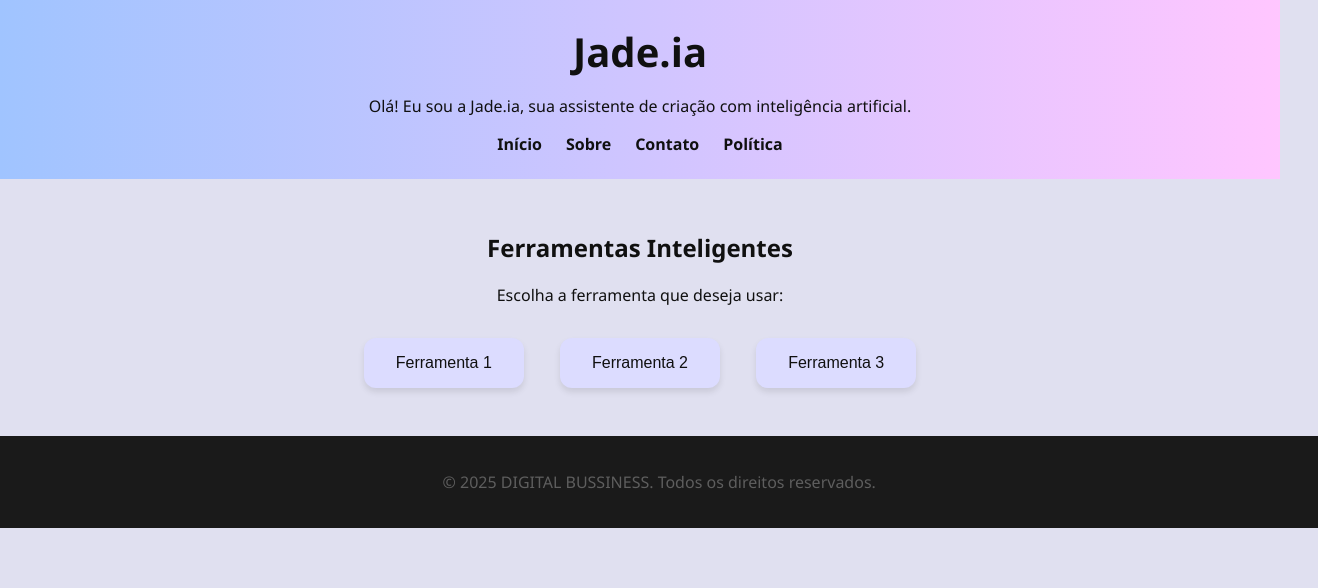
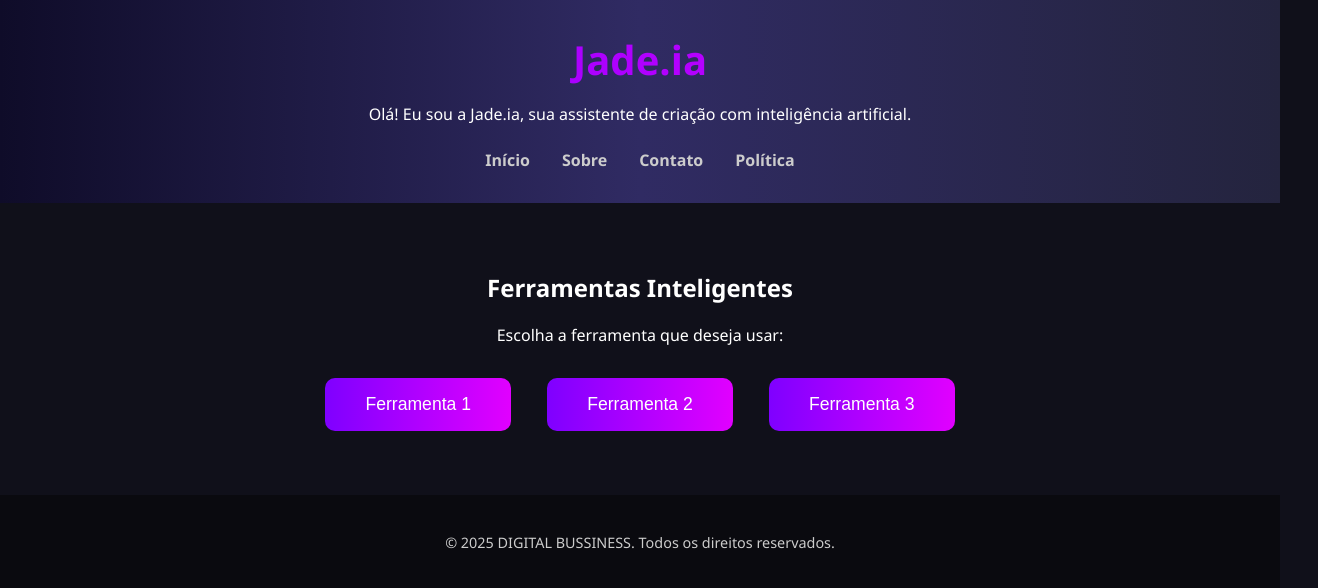
Before and after one commit to digitalbussiness/jade.ia-, a plain HTML site: page index.html in a window 1280 px wide. Shown: the whole page, 1318 px wide, since content can reach past the window. Drawn offline with Linux system fonts and the light colour scheme.

Commit message:
Update index.html

```diff
--- a/index.html
+++ b/index.html
@@ -10,13 +10,11 @@
   <link rel="icon" href="/favicon.ico" />
   <style>
     :root {
-      --primary-color: #e0e0f0;
-      --secondary-color: #101010;
-      --accent-color: #5e5e5e;
-      --button-color: #dcdcff;
-      --button-hover: #c0c0ff;
-      --header-gradient-start: #a0c4ff;
-      --header-gradient-end: #ffc6ff;
+      --primary-color: #10101a;
+      --secondary-color: #ffffff;
+      --accent-color: #cccccc;
+      --button-color: linear-gradient(to right, #7f00ff, #e100ff);
+      --button-hover: linear-gradient(to right, #6a00cc, #c000cc);
     }
 
     body {
@@ -27,66 +25,65 @@
     }
 
     header {
-      background: linear-gradient(to right, var(--header-gradient-start), var(--header-gradient-end));
-      padding: 1.5rem;
+      background: linear-gradient(to right, #0f0c29, #302b63, #24243e);
+      padding: 2rem 1rem;
       text-align: center;
     }
 
     header h1 {
       margin: 0;
       font-size: 2.5rem;
-      font-weight: 700;
+      background: linear-gradient(to right, #7f00ff, #e100ff);
+      -webkit-background-clip: text;
+      -webkit-text-fill-color: transparent;
     }
 
     nav {
       display: flex;
       justify-content: center;
-      gap: 1.5rem;
-      margin-top: 1rem;
+      gap: 2rem;
+      margin-top: 1.5rem;
       flex-wrap: wrap;
     }
 
     nav a {
-      color: var(--secondary-color);
+      color: var(--accent-color);
       text-decoration: none;
       font-weight: bold;
       transition: color 0.3s;
     }
 
     nav a:hover {
-      color: var(--accent-color);
+      color: var(--secondary-color);
     }
 
     main {
-      padding: 2rem;
+      padding: 3rem 2rem;
       text-align: center;
     }
 
     .button {
-      background-color: var(--button-color);
+      background: var(--button-color);
       border: none;
-      padding: 1rem 2rem;
+      padding: 1rem 2.5rem;
       color: var(--secondary-color);
-      font-size: 1rem;
+      font-size: 1.1rem;
       cursor: pointer;
       margin: 1rem;
-      border-radius: 12px;
-      box-shadow: 0 4px 6px rgba(0,0,0,0.1);
-      transition: background-color 0.3s ease;
+      border-radius: 10px;
+      transition: background 0.3s;
     }
 
     .button:hover {
-      background-color: var(--button-hover);
+      background: var(--button-hover);
     }
 
     footer {
-      background: #1a1a1a;
+      background: #0a0a0f;
       color: var(--accent-color);
       text-align: center;
-      padding: 1.2rem;
-      position: relative;
-      bottom: 0;
-      width: 100%;
+      padding: 1.5rem 1rem;
+      font-size: 0.9rem;
     }
   </style>
 </head>
```
